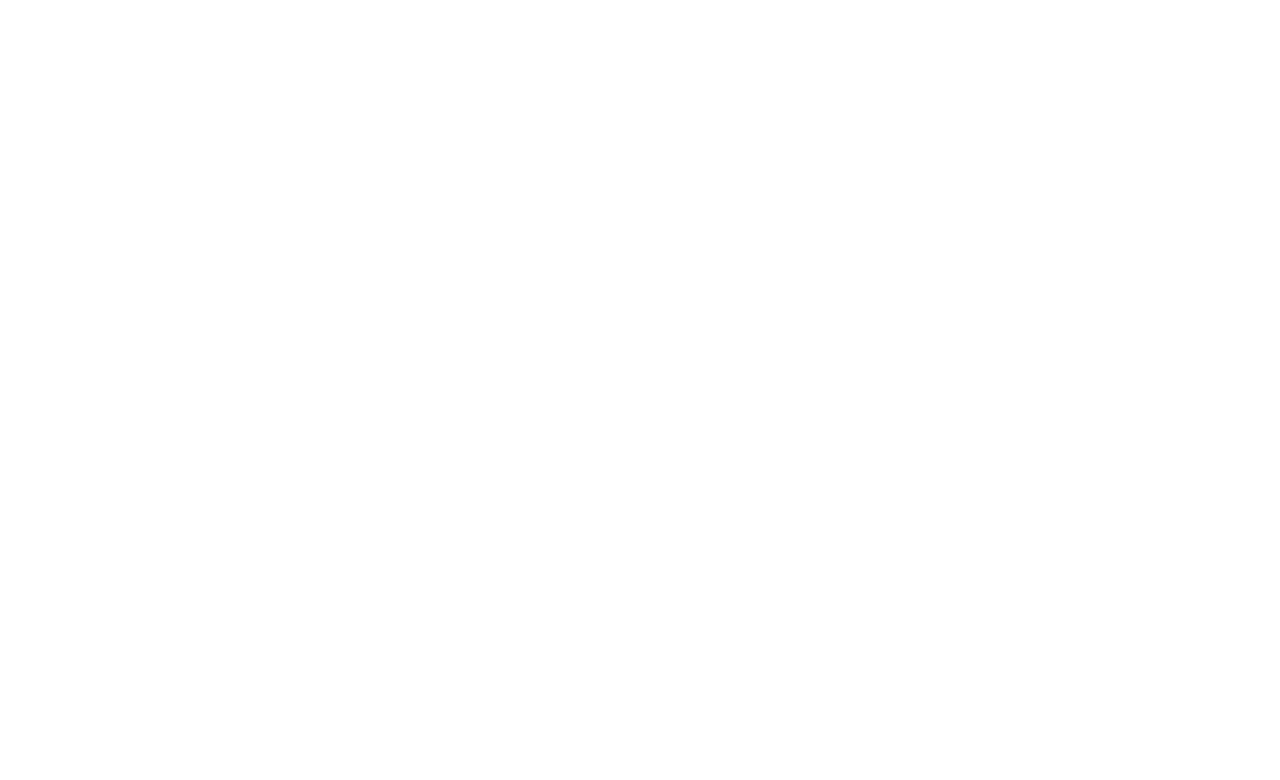
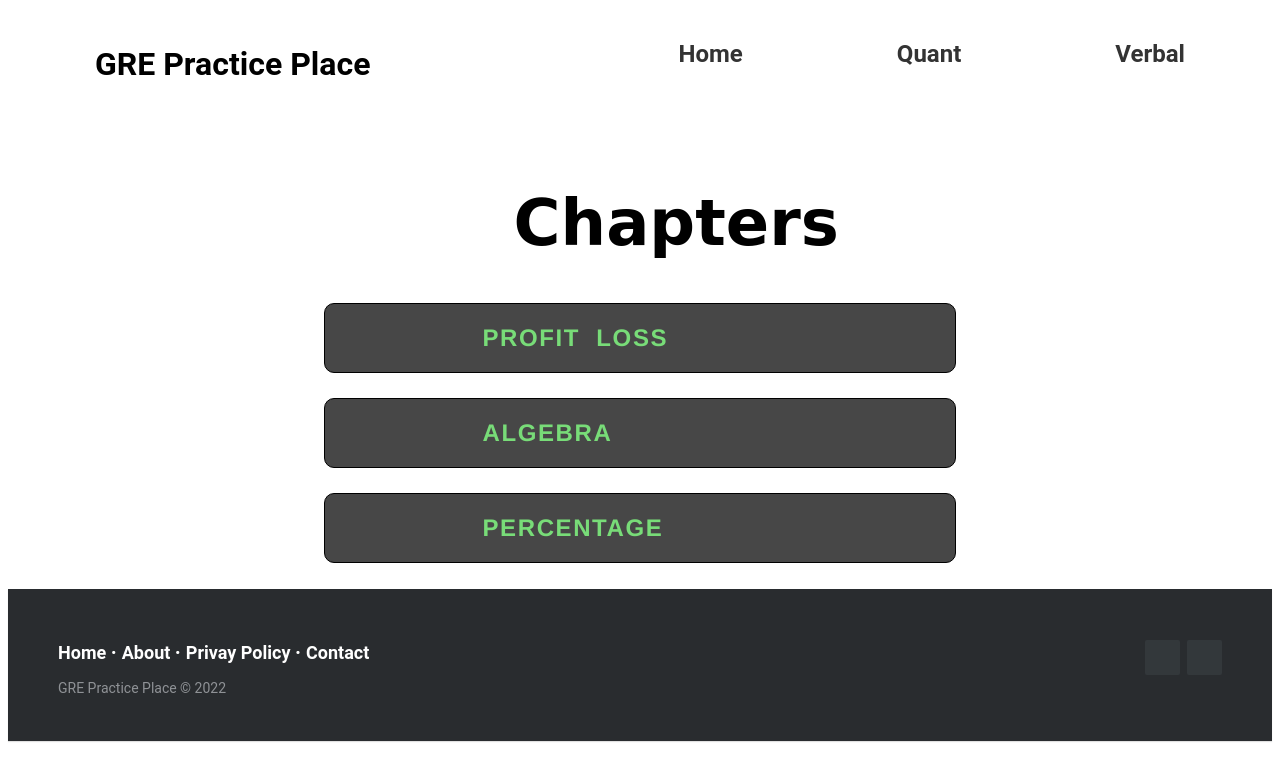
Before and after one commit to gresolutionwithanswer/gresolutionwithanswer.github.io, a plain HTML site: page quant.html in a window 1280 px wide. Drawn offline with Linux system fonts and the light colour scheme.

Commit message:
created quant page

```diff
--- a/index.css
+++ b/index.css
@@ -1,3 +1,5 @@
+
+
 .navbar-container {
     display: grid;
     grid-template-columns: auto auto auto auto auto;
@@ -37,6 +39,7 @@
 
     margin-top:10%;
   }
+
 
 
   @import url(https://fonts.googleapis.com/css?family=Roboto:400,500,300,700);
@@ -182,10 +185,8 @@ section {
     text-decoration: underline;
     transition: all .4s ease;
 }
-
 h1{
     font-size: 400%;
-
 }
 a{
     text-decoration: none;
--- a/quant.css
+++ b/quant.css
@@ -0,0 +1,192 @@
+.navbar-container {
+    display: grid;
+    grid-template-columns: auto auto auto auto auto;
+    padding: 10px;
+    height: 2em;
+  }
+  .navbar-container > div{
+    text-align:center;
+  }
+  .navbar-container > div:hover{
+    border-bottom:2px solid rgb(110,20,22);
+  }
+
+
+  .navbar-container > div > a{
+    text-decoration:none;
+    color:rgb(51,51,51);
+    font-size:1.5em;
+
+  }
+
+.navbar-logo{
+    grid-column-start:1;
+    font-size:50%;
+    margin:0%;
+    padding:0%;
+}
+.navbar-item1{
+    grid-column-start: 3;
+    margin-top:10%;
+  }
+  .navbar-item2{
+    grid-column-start: 4;
+    margin-top:10%;
+  }
+  .navbar-item3{
+
+    margin-top:10%;
+  }
+
+
+  @import url(https://fonts.googleapis.com/css?family=Roboto:400,500,300,700);
+
+  * {
+    font-family: Roboto;
+  }
+
+  @import url(https://fonts.googleapis.com/css?family=Roboto:400,500,300,700);
+
+* {
+  font-family: Roboto;
+}
+
+section {
+  width: 100%;
+  display: inline-block;
+  background: #ccc;
+  height: 60vh;
+  text-align: center;
+  font-size: 22px;
+  font-weight: 700;
+  text-decoration: underline;
+}
+
+.footer-distributed {
+  background-color: #292c2f;
+  box-shadow: 0 1px 1px 0 rgba(0, 0, 0, 0.12);
+  box-sizing: border-box;
+  width: 100%;
+  text-align: left;
+  font: normal 16px sans-serif;
+  padding: 45px 50px;
+}
+
+.footer-distributed .footer-left p {
+  color: #8f9296;
+  font-size: 14px;
+  margin: 0;
+}
+/* Footer links */
+
+.footer-distributed p.footer-links {
+  font-size: 18px;
+  font-weight: bold;
+  color: #ffffff;
+  margin: 0 0 10px;
+  padding: 0;
+  transition: ease .25s;
+}
+
+.footer-distributed p.footer-links a {
+  display: inline-block;
+  line-height: 1.8;
+  text-decoration: none;
+  color: inherit;
+  transition: ease .25s;
+}
+
+.footer-distributed .footer-links a:before {
+  content: "·";
+  font-size: 20px;
+  left: 0;
+  color: #fff;
+  display: inline-block;
+  padding-right: 5px;
+}
+
+.footer-distributed .footer-links .link-1:before {
+  content: none;
+}
+
+.footer-distributed .footer-right {
+  float: right;
+  margin-top: 6px;
+  max-width: 180px;
+}
+
+.footer-distributed .footer-right a {
+  display: inline-block;
+  width: 35px;
+  height: 35px;
+  background-color: #33383b;
+  border-radius: 2px;
+  font-size: 20px;
+  color: #ffffff;
+  text-align: center;
+  line-height: 35px;
+  margin-left: 3px;
+  transition:all .25s;
+}
+
+.footer-distributed .footer-right a:hover{transform:scale(1.1); -webkit-transform:scale(1.1);}
+
+.footer-distributed p.footer-links a:hover{text-decoration:underline;}
+
+/* Media Queries */
+
+@media (max-width: 600px) {
+  .footer-distributed .footer-left, .footer-distributed .footer-right {
+    text-align: center;
+  }
+  .footer-distributed .footer-right {
+    float: none;
+    margin: 0 auto 20px;
+  }
+  .footer-distributed .footer-left p.footer-links {
+    line-height: 1.8;
+  }
+}
+
+h1{
+    font-size: 400%;
+
+}
+a{
+    text-decoration: none;
+    color :rgb(120,220,120);
+    font-weight: bold;
+
+
+}
+
+#chapters {
+    margin-top: 10%;
+    font-size: 400%;
+    margin-left: 40%;
+    font-family:cursive;
+}
+
+.chapter-name{
+    margin-left: 25%;
+    margin-right: 25%;
+    margin-bottom: 2%;
+    border: 0.1em solid black;
+    border-radius: 10px;
+    background-color: rgba(51,51,51,0.9);
+}
+
+.chapter-name:hover{
+    transform:scale(1.1);
+    text-decoration: underline;
+    transition: all 0.9s ease;
+}
+
+
+h2 {
+    text-transform: uppercase;
+    padding-left: 25%;
+    letter-spacing: 0.1rem;
+    word-spacing: 0.5rem;
+    font-family: helvetica;
+}
--- a/quant.html
+++ b/quant.html
@@ -6,9 +6,81 @@
         <title></title>
         <meta name="description" content="">
         <meta name="viewport" content="width=device-width, initial-scale=1">
-        <link rel="stylesheet" href="">
+        <link rel="stylesheet" href="quant.css">
     </head>
     <body>
+        <!--Header-->
+            <header>
+                <nav class="navbar-container">
+                    <div class="navbar-logo">
+                        <h1>GRE Practice Place</h1>
+                    </div>
+                <div class="navbar-item1">
+                    <a href="index.html">Home</a>
+                </div>
+                <div class="navbar-item2">
+                    <a href="quant.html">Quant</a>
+                </div>
+                <div class="navbar-item3">
+                    <a href="verbal.html">Verbal</a>
+                </div>
+                </nav>
+            </header>
+        <!--Main content-->
+            <div>
+                <h1 id="chapters">Chapters</h1>
+                <a style="display:block"  href="#">
+                    <div class="chapter-name">
+                        <h2>
+                            Profit Loss
+                        </h2>
+                    </div>
+                  </a>
 
+                  <a style="display:block" href="#">
+                    <div class="chapter-name">
+                        <h2>
+                            Algebra
+                        </h2>
+                    </div>
+                  </a>
+
+
+                  <a style="display:block" href="#">
+                    <div class="chapter-name">
+                        <h2>
+                            Percentage
+                        </h2>
+                    </div>
+                  </a>
+            </div>
+
+        <!--Footer-->
+           <footer class="footer-distributed">
+
+            <div class="footer-right">
+
+
+
+              <a href="https://www.linkedin.com/in/nidhay-pancholi-740a701a5/"><i class="fa fa-linkedin"></i></a>
+              <a href="https://github.com/NidhayPancholi"><i class="fa fa-github"></i></a>
+
+            </div>
+
+            <div class="footer-left">
+
+              <p class="footer-links">
+
+                <a class="link-1" href="index.html">Home</a>
+                <a href="#">About</a>
+                <a href="#">Privay Policy</a>
+                <a href="#">Contact</a>
+
+              </p>
+
+              <p>GRE Practice Place &copy; 2022</p>
+            </div>
+
+          </footer>
     </body>
 </html>
--- a/verbal.css
+++ b/verbal.css
@@ -0,0 +1,160 @@
+.navbar-container {
+    display: grid;
+    grid-template-columns: auto auto auto auto auto;
+    padding: 10px;
+    height: 2em;
+  }
+  .navbar-container > div{
+    text-align:center;
+  }
+  .navbar-container > div:hover{
+    border-bottom:2px solid rgb(110,20,22);
+  }
+
+
+  .navbar-container > div > a{
+    text-decoration:none;
+    color:rgb(51,51,51);
+    font-size:1.5em;
+
+  }
+
+.navbar-logo{
+    grid-column-start:1;
+    font-size:50%;
+    margin:0%;
+    padding:0%;
+}
+.navbar-item1{
+    grid-column-start: 3;
+    margin-top:10%;
+  }
+  .navbar-item2{
+    grid-column-start: 4;
+    margin-top:10%;
+  }
+  .navbar-item3{
+
+    margin-top:10%;
+  }
+
+
+  @import url(https://fonts.googleapis.com/css?family=Roboto:400,500,300,700);
+
+  * {
+    font-family: Roboto;
+  }
+
+  @import url(https://fonts.googleapis.com/css?family=Roboto:400,500,300,700);
+
+* {
+  font-family: Roboto;
+}
+
+section {
+  width: 100%;
+  display: inline-block;
+  background: #ccc;
+  height: 60vh;
+  text-align: center;
+  font-size: 22px;
+  font-weight: 700;
+  text-decoration: underline;
+}
+
+.footer-distributed {
+  background-color: #292c2f;
+  box-shadow: 0 1px 1px 0 rgba(0, 0, 0, 0.12);
+  box-sizing: border-box;
+  width: 100%;
+  text-align: left;
+  font: normal 16px sans-serif;
+  padding: 45px 50px;
+}
+
+.footer-distributed .footer-left p {
+  color: #8f9296;
+  font-size: 14px;
+  margin: 0;
+}
+/* Footer links */
+
+.footer-distributed p.footer-links {
+  font-size: 18px;
+  font-weight: bold;
+  color: #ffffff;
+  margin: 0 0 10px;
+  padding: 0;
+  transition: ease .25s;
+}
+
+.footer-distributed p.footer-links a {
+  display: inline-block;
+  line-height: 1.8;
+  text-decoration: none;
+  color: inherit;
+  transition: ease .25s;
+}
+
+.footer-distributed .footer-links a:before {
+  content: "·";
+  font-size: 20px;
+  left: 0;
+  color: #fff;
+  display: inline-block;
+  padding-right: 5px;
+}
+
+.footer-distributed .footer-links .link-1:before {
+  content: none;
+}
+
+.footer-distributed .footer-right {
+  float: right;
+  margin-top: 6px;
+  max-width: 180px;
+}
+
+.footer-distributed .footer-right a {
+  display: inline-block;
+  width: 35px;
+  height: 35px;
+  background-color: #33383b;
+  border-radius: 2px;
+  font-size: 20px;
+  color: #ffffff;
+  text-align: center;
+  line-height: 35px;
+  margin-left: 3px;
+  transition:all .25s;
+}
+
+.footer-distributed .footer-right a:hover{transform:scale(1.1); -webkit-transform:scale(1.1);}
+
+.footer-distributed p.footer-links a:hover{text-decoration:underline;}
+
+/* Media Queries */
+
+@media (max-width: 600px) {
+  .footer-distributed .footer-left, .footer-distributed .footer-right {
+    text-align: center;
+  }
+  .footer-distributed .footer-right {
+    float: none;
+    margin: 0 auto 20px;
+  }
+  .footer-distributed .footer-left p.footer-links {
+    line-height: 1.8;
+  }
+}
+
+h1{
+    font-size: 400%;
+
+}
+a{
+    text-decoration: none;
+    color :rgb(120,220,120);
+    font-weight: bold;
+    font-family: helvetica;
+}
```
Also changed, not shown: index.html (+2 -2 lines), verbal.html (+59 -0 lines).
